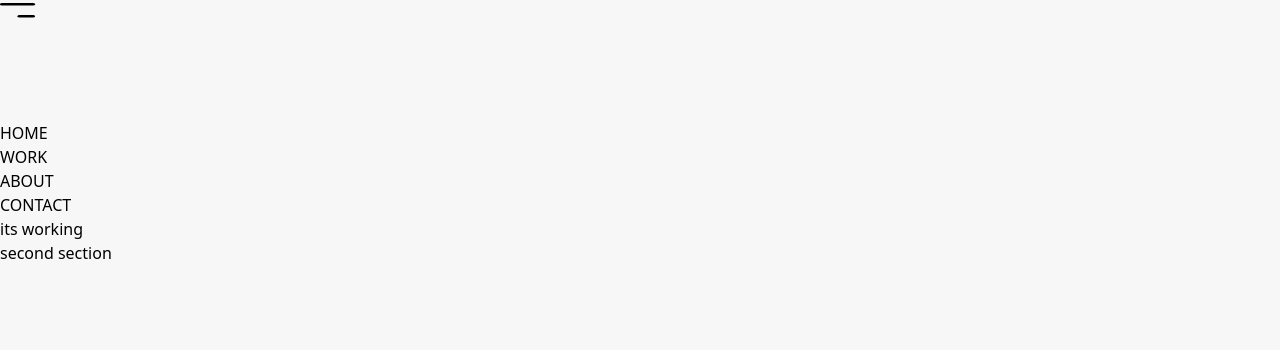
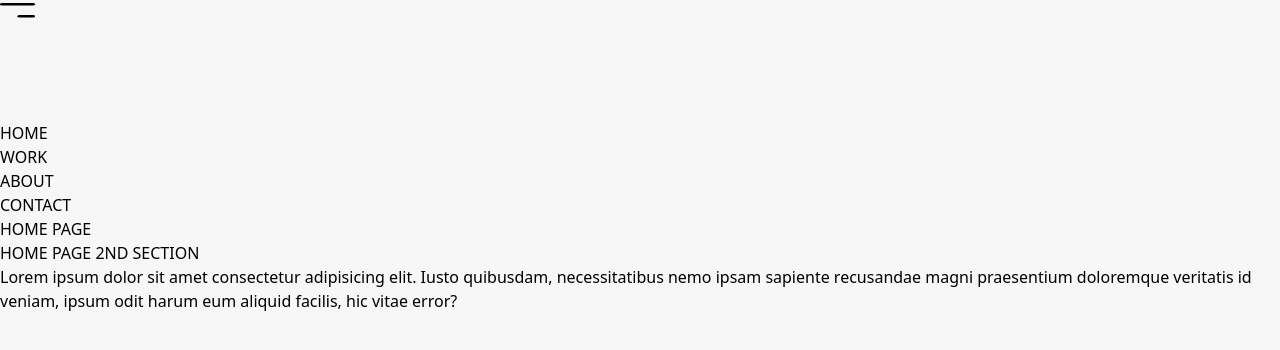
Before and after one commit to amanranahere/Portfolio, a React (Vite) app: page / in a window 1280 px wide. Shown: the top 350 px of the page. Built offline with nearby package versions, Linux system fonts and the light colour scheme.

Commit message:
add footer to home page

```diff
--- a/src/components/Footer/Footer.jsx
+++ b/src/components/Footer/Footer.jsx
@@ -3,7 +3,12 @@ import React from "react";
 function Footer() {
   return (
     <div className="">
-      <div className="bg-red-500 w-full">AMAN</div>
+      <div className="p-10 h-80 lg:p-20 bg-[#1e1919] text-[#f1f1f1] w-full text-xl text-center fixed bottom-0 -z-10">
+        Lorem ipsum dolor sit amet consectetur adipisicing elit. Iusto
+        quibusdam, necessitatibus nemo ipsam sapiente recusandae magni
+        praesentium doloremque veritatis id veniam, ipsum odit harum eum aliquid
+        facilis, hic vitae error?
+      </div>
     </div>
   );
 }
--- a/src/components/Home/FirstSection.jsx
+++ b/src/components/Home/FirstSection.jsx
@@ -1,7 +1,11 @@
 import React from "react";
 
 function FirstSection() {
-  return <div className="w-full mt-40 py-60 bg-slate-500">its working</div>;
+  return (
+    <div className="h-screen bg-[#f7f7f7] flex justify-center items-center">
+      HOME PAGE
+    </div>
+  );
 }
 
 export default FirstSection;
--- a/src/components/Home/SecondSection.jsx
+++ b/src/components/Home/SecondSection.jsx
@@ -2,8 +2,8 @@ import React from "react";
 
 function SecondSection() {
   return (
-    <div className="h-[200vh] border-t-2 w-full py-20 flex justify-center items-start bg-red-950">
-      second section
+    <div className="mb-80 h-[200vh] bg-[#f7f7f7] flex justify-center items-center">
+      HOME PAGE 2ND SECTION
     </div>
   );
 }
--- a/src/pages/Home.jsx
+++ b/src/pages/Home.jsx
@@ -2,12 +2,16 @@ import React from "react";
 import PageTransition from "../components/Transitions/PageTransition.jsx";
 import FirstSection from "../components/Home/FirstSection.jsx";
 import SecondSection from "../components/Home/SecondSection.jsx";
+import Footer from "../components/Footer/Footer.jsx";
 
 function Home() {
   return (
     <>
       <FirstSection />
+
       <SecondSection />
+
+      <Footer />
     </>
   );
 }
--- a/src/pages/Work.jsx
+++ b/src/pages/Work.jsx
@@ -1,7 +1,6 @@
 import React, { useState, useEffect } from "react";
 import PageTransition from "../components/Transitions/PageTransition.jsx";
 import WorkComponent from "../components/Work/WorkComponent.jsx";
-import Footer from "../components/Footer/Footer.jsx";
 import { motion } from "framer-motion";
 
 function Work() {
@@ -46,9 +45,9 @@ function Work() {
         transition={{ duration: 0.5, ease: "easeOut" }}
       >
         <WorkComponent />
+
+        <div>{/* add footer here */}</div>
       </motion.div>
-
-      {/* <Footer /> */}
     </>
   );
 }
```
